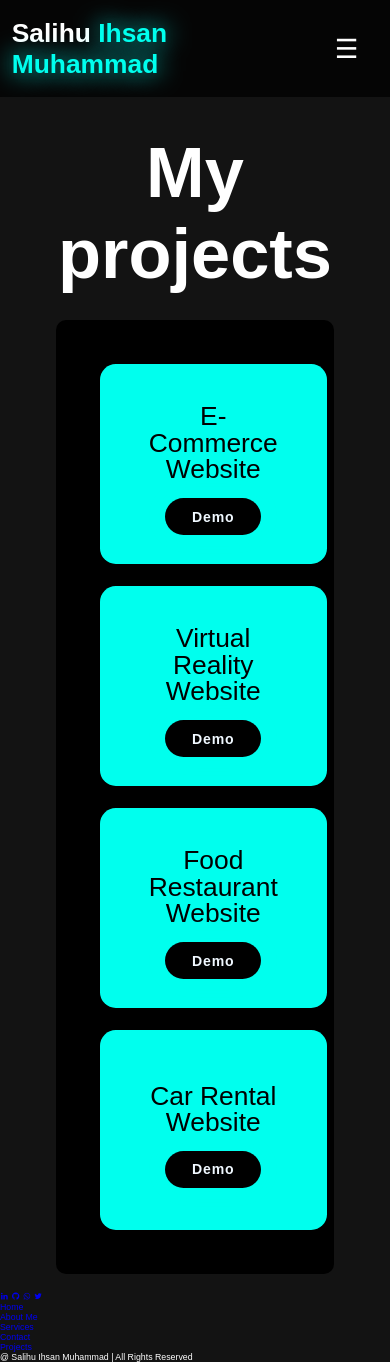
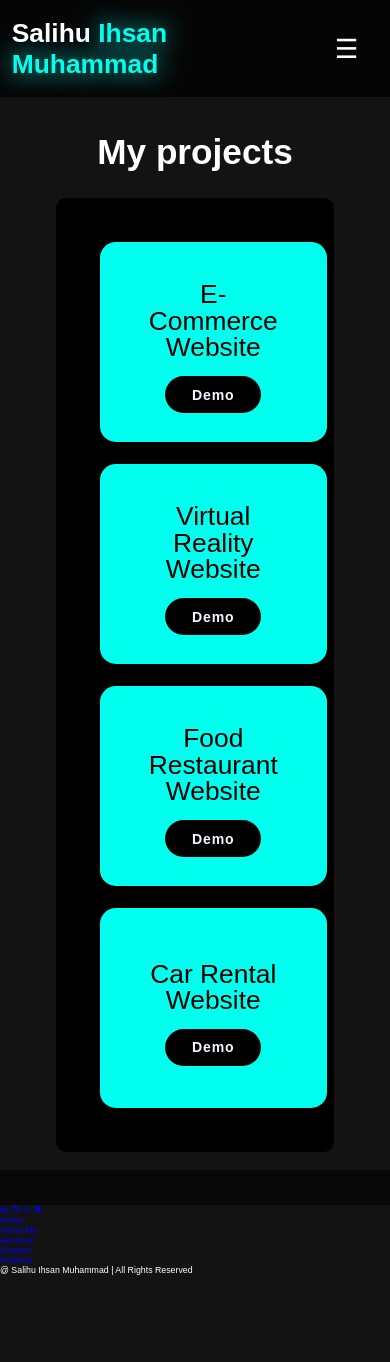
Before and after one commit to salihuihsanmuhammad5-star/salihu, a plain HTML site: page project.html in a window 390 px wide. After the commit the page ends 1275 px from the top, so only its background shows below. Drawn offline with nearby package versions, Linux system fonts and the light colour scheme.

Commit message:
Initial commit

```diff
--- a/portfolio.css
+++ b/portfolio.css
@@ -691,5 +691,8 @@ span{
     .hamburger {
         display: block;
     }
+    .heading{
+        font-size: 4rem;
+    }
 
 }
--- a/project.html
+++ b/project.html
@@ -40,7 +40,7 @@
              line-height: 1;
              padding-bottom: 5px;
             }
-            @media(max-width:800px){
+            @media(max-width:446px){
                 .services-container{
                    grid-template-columns: repeat(1,1fr);
                 }
@@ -106,6 +106,7 @@
             </div>
         </div>
         </section>
+        <footer class="footer"></footer>
        <div class="social">
             <a href="https://www.linkedin.com/in/frenchman-muhammad-aa8826384"><i class='bx bxl-linkedin' ></i></a>
             <a href="https://github.com/salihuihsanmuhammad5-star" target="_blank" rel="noopener noreferrer""><i class='bx bxl-github'></i></a>
```
Also changed, not shown: Service.html (+1 -1 lines), about.html (+1 -1 lines).
